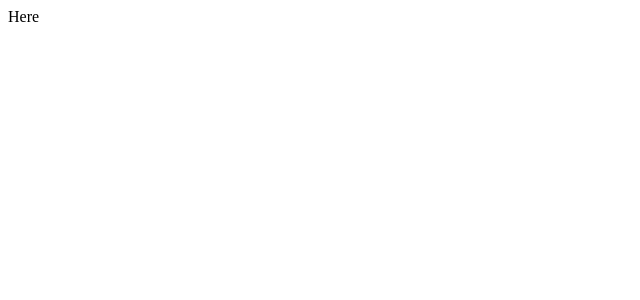
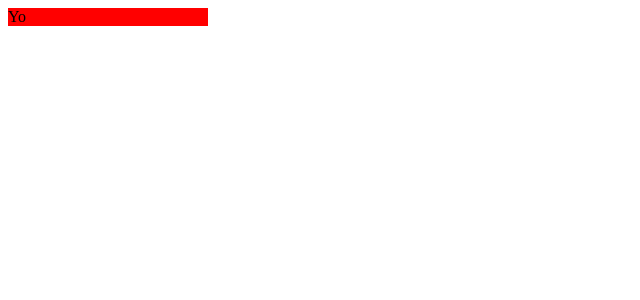
Before and after one commit to awlui/scroll-n-react, a React app: page / in a window 1280 px wide. Shown: the top 300 px of the page, without its empty margins (0-640 px from the left). Built offline with nearby package versions, Linux system fonts and the light colour scheme; the HTML template or start-up script is replaced by a standard one.

Commit message:
Configure proper coverage reporting

```diff
--- a/config/webpack.config.js
+++ b/config/webpack.config.js
@@ -1,5 +1,5 @@
 const merge = require('webpack-merge');
-
+const path = require('path');
 const ExtractTextPlugin = require('extract-text-webpack-plugin');
 const developmentConfig = require('./dev.config');
 const productionConfig = require('./prod.config');
@@ -57,9 +57,9 @@ const commonConfig = merge([
 
 module.exports = (env) => {
   switch(env) {
-    case: 'development':
+    case 'development':
       return merge(developmentConfig, commonConfig);
-    case: 'production':
+    case  'production':
       return merge(production, commonConfig);
   }
 }
--- /dev/null
+++ b/jest/shim.js
@@ -0,0 +1,3 @@
+global.requestAnimationFrame = (callback) => {
+    setTimeout(callback, 0);
+};
--- a/src/index.tsx
+++ b/src/index.tsx
@@ -3,4 +3,4 @@ import * as ReactDOM from 'react-dom';
 import * as React from 'react';
 
 
-ReactDOM.render(<ScrollRx height={250} width={200}/>, document.getElementById('root'));
+ReactDOM.render(<ScrollRx height={250} width={200} component={<div>Yo</div>}/>, document.getElementById('root'));
--- a/src/interfaces/scroll.interface.ts
+++ b/src/interfaces/scroll.interface.ts
@@ -1,6 +1,8 @@
 import * as React from 'react';
 import {ScrollRx} from '../scroll';
 export interface iScrollProps extends React.Props<ScrollRx> {
-  width: number,
-  height: number
+  width?: number,
+  height?: number,
+  shouldReset?: boolean,
+  component?: React.ReactElement<any>
 }
--- a/src/scroll.tsx
+++ b/src/scroll.tsx
@@ -2,23 +2,27 @@ import * as React from 'react';
 import {iScrollProps} from './interfaces/scroll.interface';
 import * as _ from 'lodash';
 let styles = require('./styles/scss/scroll.scss');
-interface IState {
+export interface IState {
   paddingTop: number,
+  height: number,
+  width: number
 }
 /**
   ScrollRx React Component
 */
 export class ScrollRx extends React.Component<iScrollProps, IState> {
     private main: any;
-    private secondary: any;
     /**
     * @param props Props passed from Application to ScrollRx Stateless Component
     */
     constructor(props: iScrollProps) {
       super(props);
-      // this.state = {
-      //   paddingTop: 0
-      // }
+      this.state = {
+        paddingTop: 0,
+        height: this.props.height || 0,
+        width: this.props.width || 0
+
+      }
     }
     componentWillMount() {
       console.log('mounting')
@@ -30,25 +34,31 @@ export class ScrollRx extends React.Component<iScrollProps, IState> {
       // });
       // this.main.scrollTop = this.main.scrollHeight - this.props.height;
     }
-
+    componentDidUpdate() {
+      let {height, width, shouldReset} = this.props;
+      if (shouldReset) {
+        this.main.scrollTop = this.main.scrollHeight - this.state.height;
+      }
+    }
     render() {
-      // let {width, height} = this.props;
+      let {width = 0, height = 0, component} = this.props;
       return (
-        <div>
-          Here
-        </div>
+      <div
+        ref={(main) => {this.main = main;}}
+        onScroll={() => console.log('scrolling...', this.main.scrollHeight - height)}
+        className={styles.scroll}
+        style={{paddingTop: this.state.paddingTop, maxHeight: height, width, overflowY: 'scroll', }}>
+        {component}
+      </div>
       )
     }
 }
-// <div
-//   ref={(main) => {this.main = main;}}
-//   onScroll={() => console.log('scrolling...', this.main.scrollHeight - height)}
-//   className={styles.scroll}
-//   style={{paddingTop: this.state.paddingTop, maxHeight: height, width, overflowY: 'scroll', }}>
-//   {
-//     _.range(20).map(() => (
-//       <div>Hello</div>
-//     ))
-//   }
-//   <div ref={(secondary) => {this.secondary = secondary;}} >Secondary</div>
-// </div>
+// ref={(main) => {this.main = main;}}
+// onScroll={() => console.log('scrolling...', this.main.scrollHeight - height)}
+// className={styles.scroll}
+// style={{paddingTop: this.state.paddingTop, maxHeight: height, width, overflowY: 'scroll', }}>
+// {
+//   _.range(20).map((i) => (
+//     <div key={i}>Hello</div>
+//   ))
+// }
```
Also changed, not shown: package.json (+13 -2 lines), 2 other files (tests, documents, lock files or other folders).
